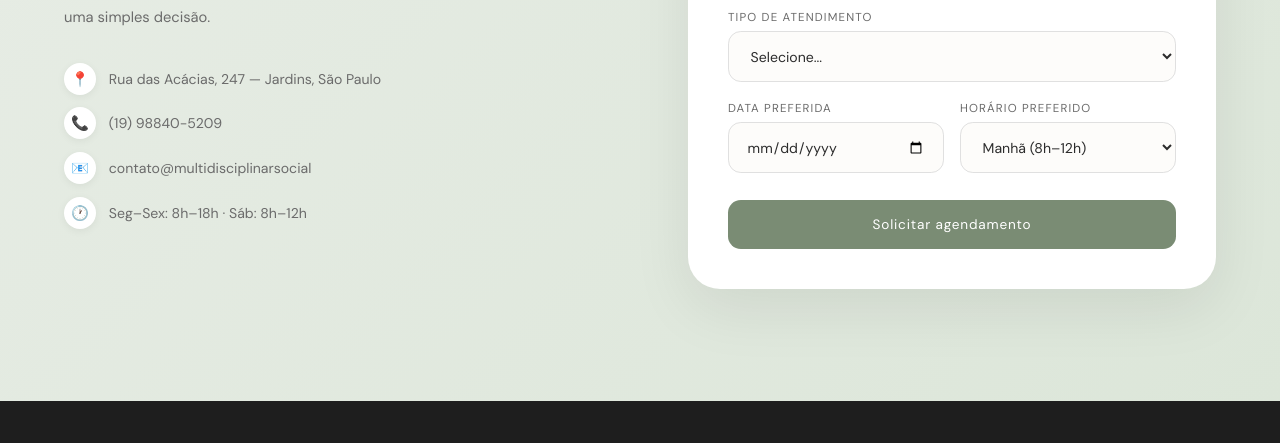
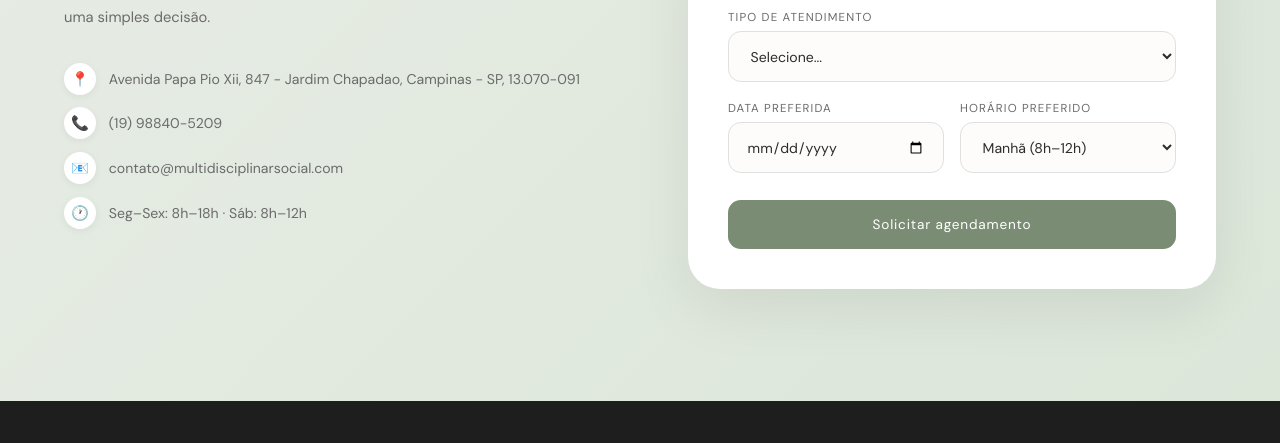
Before and after one commit to MongeSemNome/neuropsi-, a plain HTML site: page index.html in a window 1280 px wide. Shown: the part 3659-4102 px from the top of the page. Drawn offline with nearby package versions, Linux system fonts and the light colour scheme.

Commit message:
update contato

```diff
--- a/index.html
+++ b/index.html
@@ -1020,9 +1020,9 @@
       <h2>Dê o primeiro passo<br>em direção ao <em>equilíbrio</em></h2>
       <p>Estamos aqui para recebê-lo. Entre em contato para agendar sua primeira consulta ou tirar qualquer dúvida. O caminho para o bem-estar começa com uma simples decisão.</p>
       <div class="contact-items">
-        <div class="contact-item"><span class="ci-icon">📍</span> Rua das Acácias, 247 — Jardins, São Paulo</div>
+        <div class="contact-item"><span class="ci-icon">📍</span> Avenida Papa Pio Xii, 847 - Jardim Chapadao, Campinas - SP, 13.070-091</div>
         <div class="contact-item"><span class="ci-icon">📞</span> (19) 98840-5209</div>
-        <div class="contact-item"><span class="ci-icon">📧</span> contato@multidisciplinarsocial</div>
+        <div class="contact-item"><span class="ci-icon">📧</span> contato@multidisciplinarsocial.com</div>
         <div class="contact-item"><span class="ci-icon">🕐</span> Seg–Sex: 8h–18h · Sáb: 8h–12h</div>
       </div>
     </div>
```
